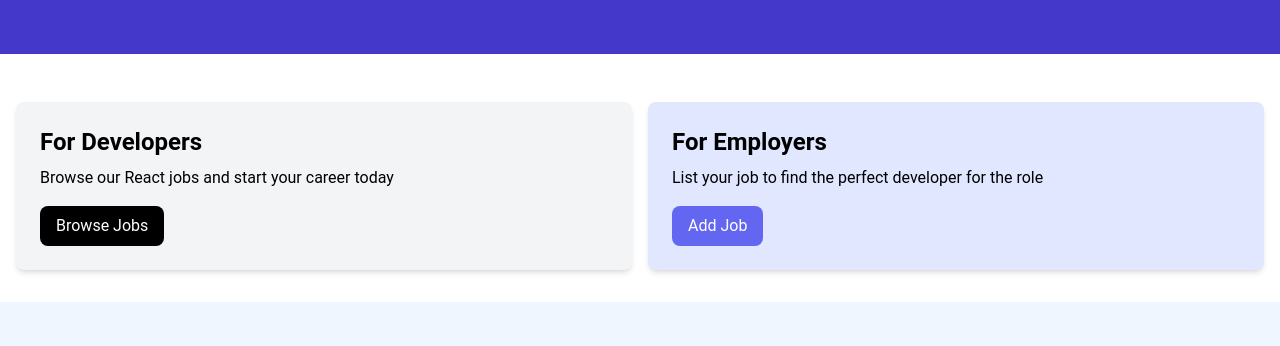
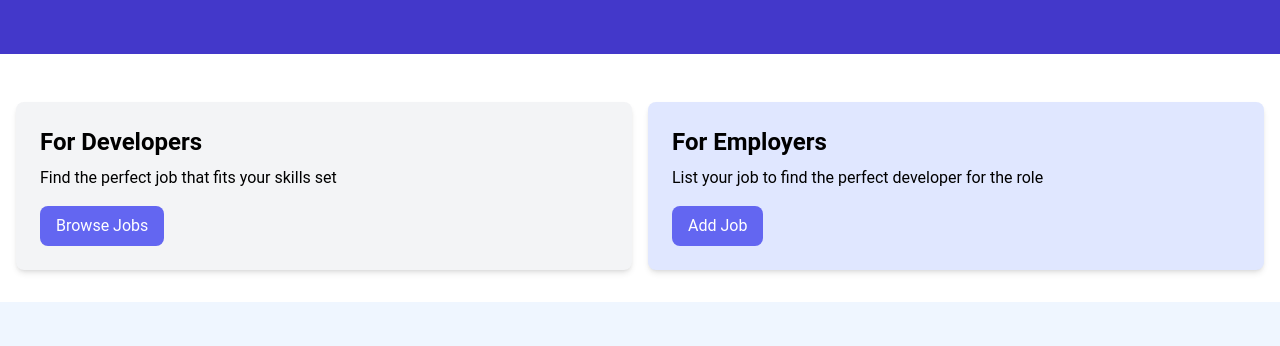
Before and after one commit to javierlona/learning-react-crash-course, a React (Vite) app: page / in a window 1280 px wide. Shown: the part 226-572 px from the top of the page. Built offline with nearby package versions, Linux system fonts and the light colour scheme.

Commit message:
Add HomeCards

```diff
--- a/src/App.tsx
+++ b/src/App.tsx
@@ -1,6 +1,7 @@
 import React from "react";
 import Navbar from "./components/Navbar";
 import Hero from "./components/Hero";
+import HomeCards from "./components/HomeCards";
 
 const App = () => {
   return (
@@ -10,38 +11,7 @@ const App = () => {
         title="Become a React Dev"
         subtitle="Find the React job that fits your skills set"
       />
-
-      {/* <!-- Developers and Employers --> */}
-      <section className="py-4">
-        <div className="container-xl lg:container m-auto">
-          <div className="grid grid-cols-1 md:grid-cols-2 gap-4 p-4 rounded-lg">
-            <div className="bg-gray-100 p-6 rounded-lg shadow-md">
-              <h2 className="text-2xl font-bold">For Developers</h2>
-              <p className="mt-2 mb-4">
-                Browse our React jobs and start your career today
-              </p>
-              <a
-                href="/jobs.html"
-                className="inline-block bg-black text-white rounded-lg px-4 py-2 hover:bg-gray-700"
-              >
-                Browse Jobs
-              </a>
-            </div>
-            <div className="bg-indigo-100 p-6 rounded-lg shadow-md">
-              <h2 className="text-2xl font-bold">For Employers</h2>
-              <p className="mt-2 mb-4">
-                List your job to find the perfect developer for the role
-              </p>
-              <a
-                href="/add-job.html"
-                className="inline-block bg-indigo-500 text-white rounded-lg px-4 py-2 hover:bg-indigo-600"
-              >
-                Add Job
-              </a>
-            </div>
-          </div>
-        </div>
-      </section>
+      <HomeCards />
 
       {/* <!-- Browse Jobs --> */}
       <section className="bg-blue-50 px-4 py-10">
--- /dev/null
+++ b/src/components/Card.tsx
@@ -0,0 +1,12 @@
+import React from "react";
+
+interface CardProps {
+  children: React.ReactNode;
+  bg?: string;
+}
+
+const Card: React.FC<CardProps> = ({ children, bg = "bg-gray-100" }) => {
+  return <div className={`${bg} p-6 rounded-lg shadow-md`}>{children}</div>;
+};
+
+export default Card;
--- /dev/null
+++ b/src/components/HomeCards.tsx
@@ -0,0 +1,39 @@
+import React from "react";
+import Card from "./Card";
+
+const HomeCards = () => {
+  return (
+    <section className="py-4">
+      <div className="container-xl lg:container m-auto">
+        <div className="grid grid-cols-1 md:grid-cols-2 gap-4 p-4 rounded-lg">
+          <Card>
+            <h2 className="text-2xl font-bold">For Developers</h2>
+            <p className="mt-2 mb-4">
+              Find the perfect job that fits your skills set
+            </p>
+            <a
+              href="/jobs.html"
+              className="inline-block bg-indigo-500 text-white rounded-lg px-4 py-2 hover:bg-indigo-600"
+            >
+              Browse Jobs
+            </a>
+          </Card>
+          <Card bg="bg-indigo-100">
+            <h2 className="text-2xl font-bold">For Employers</h2>
+            <p className="mt-2 mb-4">
+              List your job to find the perfect developer for the role
+            </p>
+            <a
+              href="/add-job.html"
+              className="inline-block bg-indigo-500 text-white rounded-lg px-4 py-2 hover:bg-indigo-600"
+            >
+              Add Job
+            </a>
+          </Card>
+        </div>
+      </div>
+    </section>
+  );
+};
+
+export default HomeCards;
```
